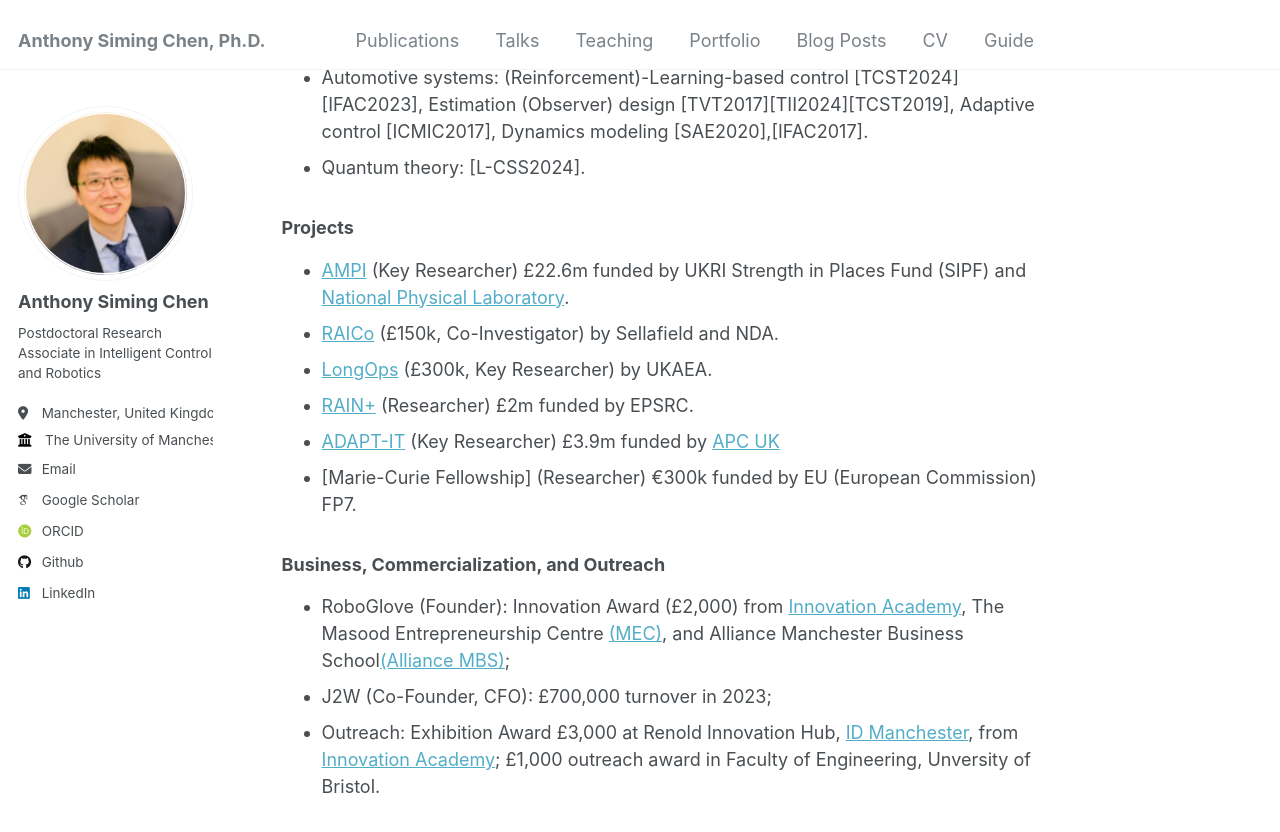
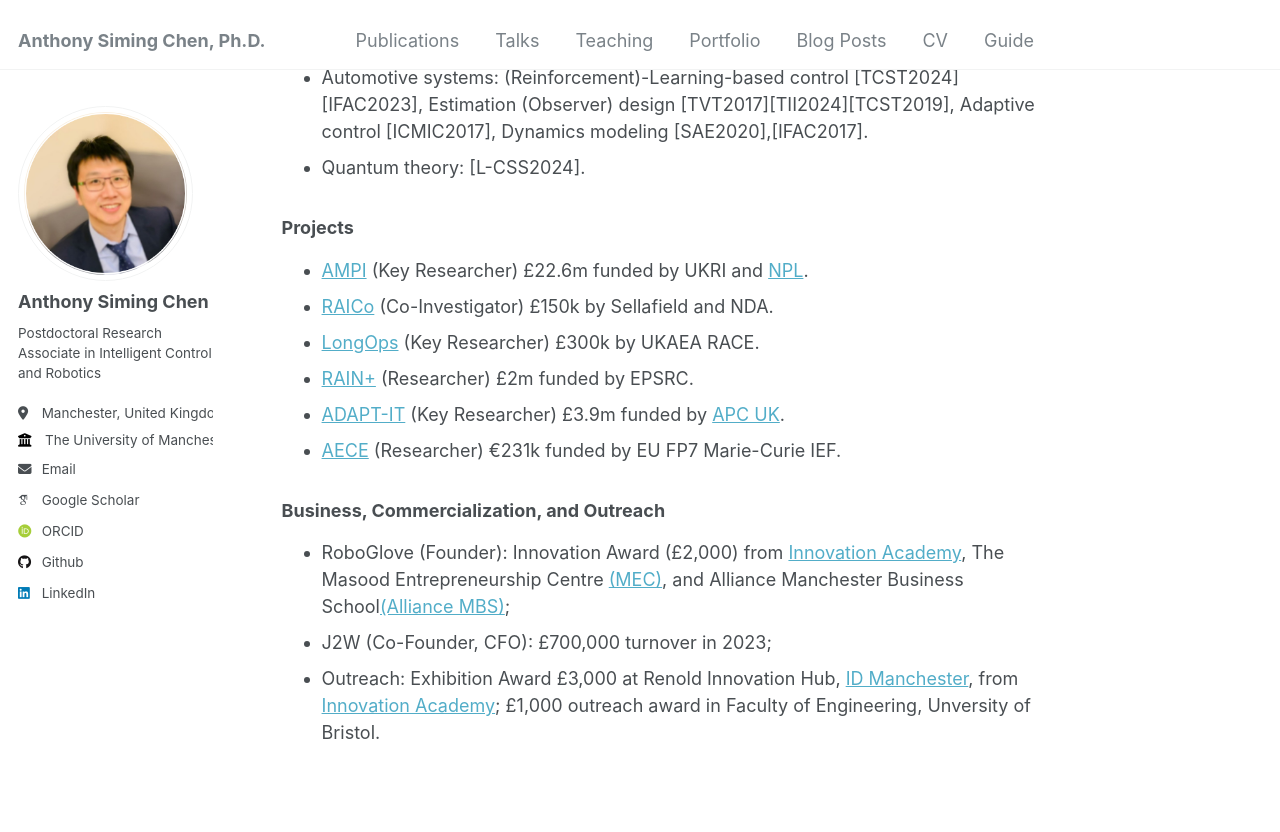
Before and after one commit to Anthony-S-Chen/Anthony-S-Chen.github.io, a Jekyll site: the page built from _pages/about.md, in a window 1280 px wide and 900 px high, scrolled down 671 px. Shown: the top 832 px of the window. Built offline with Jekyll 4.4.1, drawn with Linux system fonts in a browser that asks for light colours; some web fonts are replaced.

Commit message:
Update about.md

```diff
--- a/_pages/about.md
+++ b/_pages/about.md
@@ -23,12 +23,12 @@ My research interests focus on intelligent control and robotics. I have been dev
 
 
 ### Projects
-- [AMPI](https://www.manchester.ac.uk/about/news/north-west-england-primed-to-become-advanced-manufacturing-hub-with-new-government-funding/) (Key Researcher) £22.6m funded by UKRI Strength in Places Fund (SIPF) and [National Physical Laboratory](https://www.npl.co.uk/).
-- [RAICo](https://www.gov.uk/government/news/new-robotics-hub-opens-in-west-cumbria) (£150k, Co-Investigator) by Sellafield and NDA.
-- [LongOps](https://race.ukaea.uk/programmes/longops/) (£300k, Key Researcher) by UKAEA.
+- [AMPI](https://www.manchester.ac.uk/about/news/north-west-england-primed-to-become-advanced-manufacturing-hub-with-new-government-funding/) (Key Researcher) £22.6m funded by UKRI and [NPL](https://www.npl.co.uk/).
+- [RAICo](https://www.gov.uk/government/news/new-robotics-hub-opens-in-west-cumbria) (Co-Investigator) £150k by Sellafield and NDA.
+- [LongOps](https://race.ukaea.uk/programmes/longops/) (Key Researcher) £300k by UKAEA RACE.
 - [RAIN+](https://rainhub.org.uk/) (Researcher) £2m funded by EPSRC.
-- [ADAPT-IT](https://www.apcuk.co.uk/impact/funded-projects/westfield-adapt/) (Key Researcher) £3.9m funded by [APC UK](https://www.apcuk.co.uk/)
-- [Marie-Curie Fellowship] (Researcher) €300k funded by EU (European Commission) FP7.
+- [ADAPT-IT](https://www.apcuk.co.uk/impact/funded-projects/westfield-adapt/) (Key Researcher) £3.9m funded by [APC UK](https://www.apcuk.co.uk/).
+- [AECE](https://cordis.europa.eu/project/id/625531) (Researcher) €231k funded by EU FP7 Marie-Curie IEF.
 
 ### Business, Commercialization, and Outreach
 - RoboGlove (Founder): Innovation Award (£2,000) from [Innovation Academy](https://www.linkedin.com/in/uom-innovation-academy/?originalSubdomain=uk), The Masood Entrepreneurship Centre [(MEC)](https://www.entrepreneurship.manchester.ac.uk/), and Alliance Manchester Business School[(Alliance MBS)](https://www.alliancembs.manchester.ac.uk/);
```
